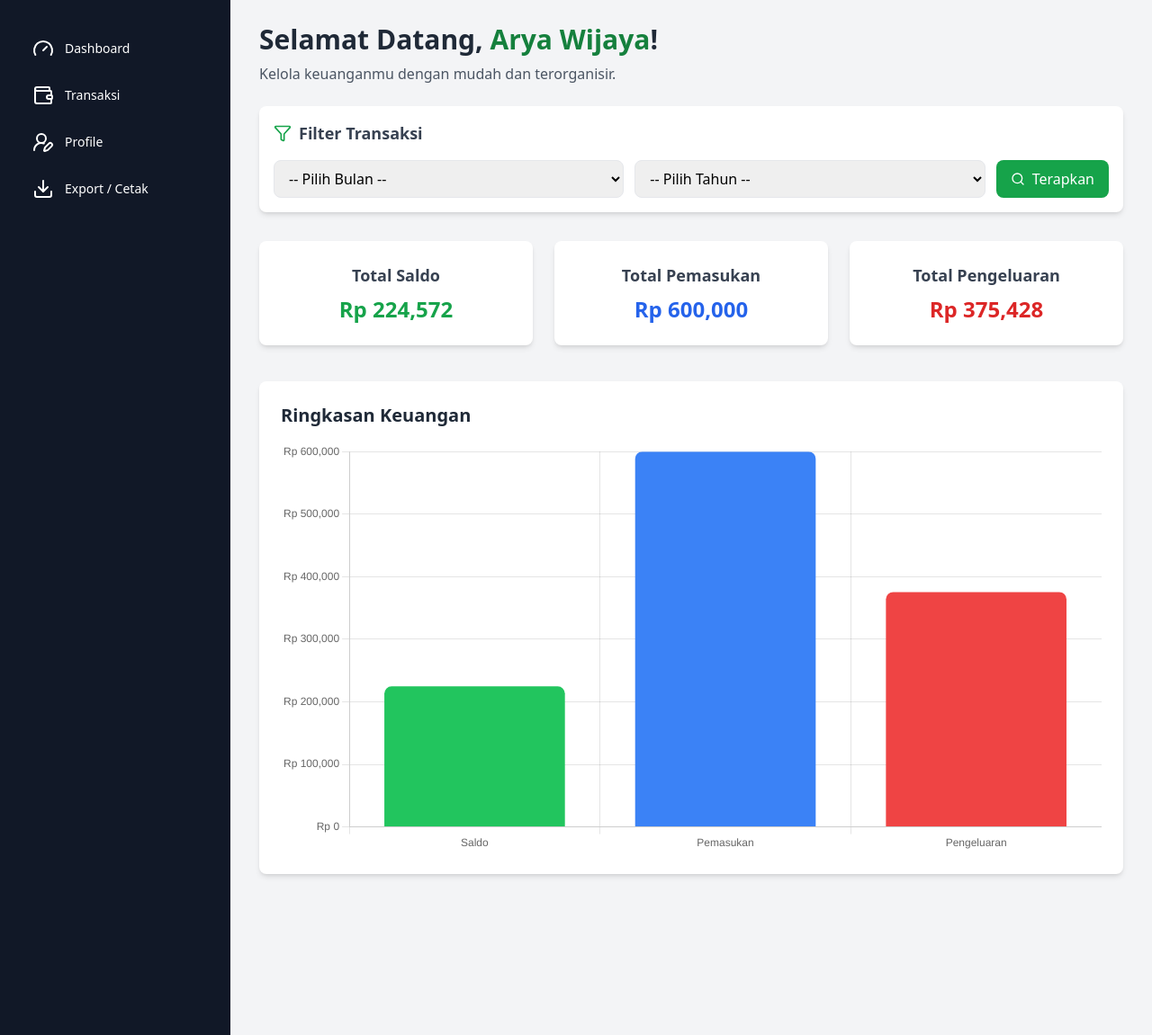
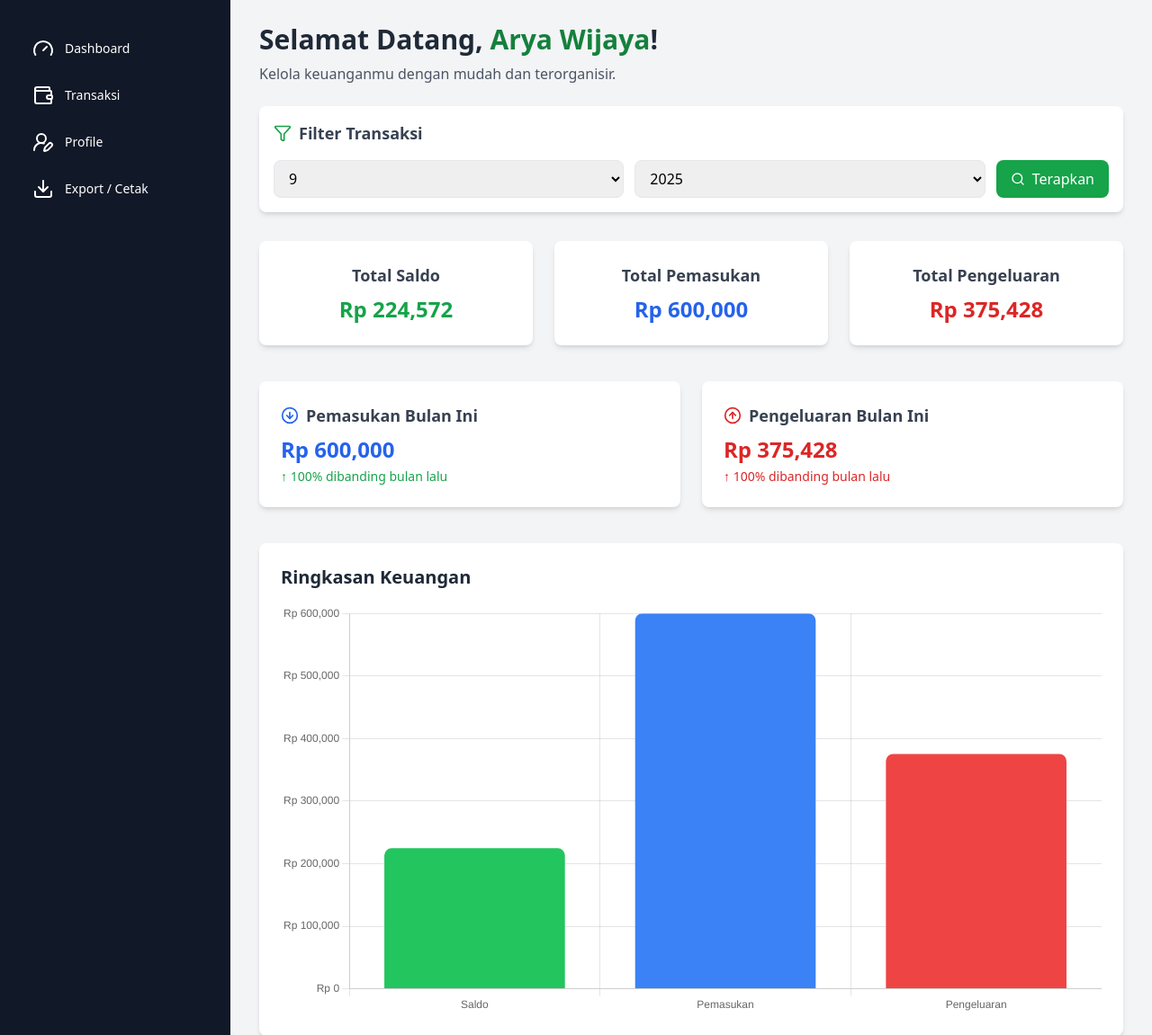
Before and after one commit to AryaKopet/finance-tracker, a Flask app: page /dashboard in a window 1280 px wide. Shown: the part 78-1229 px from the top of the page at 90% size. Run offline with Flask 3, Linux system fonts and the light colour scheme; a user stored in the database is signed in; some libraries are stand-ins or nearby versions.

Commit message:
membuat insight bulanan pada dashboard

```diff
--- a/routes/auth_routes.py
+++ b/routes/auth_routes.py
@@ -3,7 +3,8 @@ from werkzeug.security import generate_password_hash, check_password_hash
 from models import User
 from models import Transaction
 from database import SessionLocal
-from sqlalchemy import extract
+from datetime import datetime
+from sqlalchemy import extract, func
 
 def init_auth_routes(app, db):
     # =========================
@@ -98,27 +99,49 @@ def init_auth_routes(app, db):
         db = SessionLocal()
         user_id = session["user_id"]
 
-        # 🔹 Ambil data user langsung dari database
         user = db.query(User).get(user_id)
 
-        # Ambil filter bulan & tahun dari query params
+        # Ambil filter bulan & tahun
         month = request.args.get("month", type=int)
         year = request.args.get("year", type=int)
 
-        query = db.query(Transaction).filter_by(user_id=user_id)
+        now = datetime.now()
+        if not month:
+            month = now.month
+        if not year:
+            year = now.year
 
-        if month and year:
-            query = query.filter(
-                extract("month", Transaction.date) == month,
-                extract("year", Transaction.date) == year
-            )
+        # 🔹 Data bulan ini
+        query_this = db.query(Transaction).filter(
+            Transaction.user_id == user_id,
+            extract("month", Transaction.date) == month,
+            extract("year", Transaction.date) == year,
+        )
+        transactions_this = query_this.all()
+        total_income = sum(t.amount for t in transactions_this if t.type == "income")
+        total_expense = sum(t.amount for t in transactions_this if t.type == "expense")
+        total_balance = total_income - total_expense
 
-        transactions = query.all()
+        # 🔹 Data bulan lalu
+        prev_month = month - 1 if month > 1 else 12
+        prev_year = year if month > 1 else year - 1
+        query_prev = db.query(Transaction).filter(
+            Transaction.user_id == user_id,
+            extract("month", Transaction.date) == prev_month,
+            extract("year", Transaction.date) == prev_year,
+        )
+        transactions_prev = query_prev.all()
+        prev_income = sum(t.amount for t in transactions_prev if t.type == "income")
+        prev_expense = sum(t.amount for t in transactions_prev if t.type == "expense")
 
-        # Hitung total pemasukan & pengeluaran
-        total_income = sum([t.amount for t in transactions if t.type == "income"])
-        total_expense = sum([t.amount for t in transactions if t.type == "expense"])
-        total_balance = total_income - total_expense
+        # 🔹 Hitung persentase perubahan
+        def calc_change(curr, prev):
+            if prev == 0:
+                return 100 if curr > 0 else 0
+            return round(((curr - prev) / prev) * 100, 1)
+
+        income_change = calc_change(total_income, prev_income)
+        expense_change = calc_change(total_expense, prev_expense)
 
         db.close()
 
@@ -130,6 +153,8 @@ def init_auth_routes(app, db):
             total_income=total_income,
             total_expense=total_expense,
             total_balance=total_balance,
+            income_change=income_change,
+            expense_change=expense_change,
             selected_month=month,
             selected_year=year,
         )
--- a/templates/index.html
+++ b/templates/index.html
@@ -224,6 +224,37 @@
             </div>
           </div>
 
+          <!-- Insight Cards -->
+          <div class="grid grid-cols-1 md:grid-cols-2 lg:grid-cols-2 gap-6 mt-10">
+            <!-- Pemasukan Insight -->
+            <div class="bg-white shadow-md rounded-lg p-6">
+              <h3 class="text-lg font-semibold text-gray-700 flex items-center gap-2">
+                <i data-lucide="arrow-down-circle" class="w-5 h-5 text-blue-600"></i> Pemasukan Bulan Ini
+              </h3>
+              <p class="text-2xl font-bold text-blue-600 mt-2">
+                Rp {{ "{:,.0f}".format(total_income) }}
+              </p>
+              <p class="mt-1 text-sm {% if income_change >= 0 %}text-green-600{% else %}text-red-600{% endif %}">
+                {% if income_change >= 0 %} ↑ {{ income_change }}% {% else %} ↓ {{ income_change|abs }}% {% endif %}
+                dibanding bulan lalu
+              </p>
+            </div>
+
+            <!-- Pengeluaran Insight -->
+            <div class="bg-white shadow-md rounded-lg p-6">
+              <h3 class="text-lg font-semibold text-gray-700 flex items-center gap-2">
+                <i data-lucide="arrow-up-circle" class="w-5 h-5 text-red-600"></i> Pengeluaran Bulan Ini
+              </h3>
+              <p class="text-2xl font-bold text-red-600 mt-2">
+                Rp {{ "{:,.0f}".format(total_expense) }}
+              </p>
+              <p class="mt-1 text-sm {% if expense_change <= 0 %}text-green-600{% else %}text-red-600{% endif %}">
+                {% if expense_change >= 0 %} ↑ {{ expense_change }}% {% else %} ↓ {{ expense_change|abs }}% {% endif %}
+                dibanding bulan lalu
+              </p>
+            </div>
+          </div>
+
           <!-- Chart -->
           <div class="bg-white shadow-md rounded-lg p-6 mt-10">
             <h2 class="text-xl font-semibold text-gray-800 mb-4">
```
Also changed, not shown: instance/finance.db, static/uploads/struks/Bukti transfer jokian latif.jpg (added).
